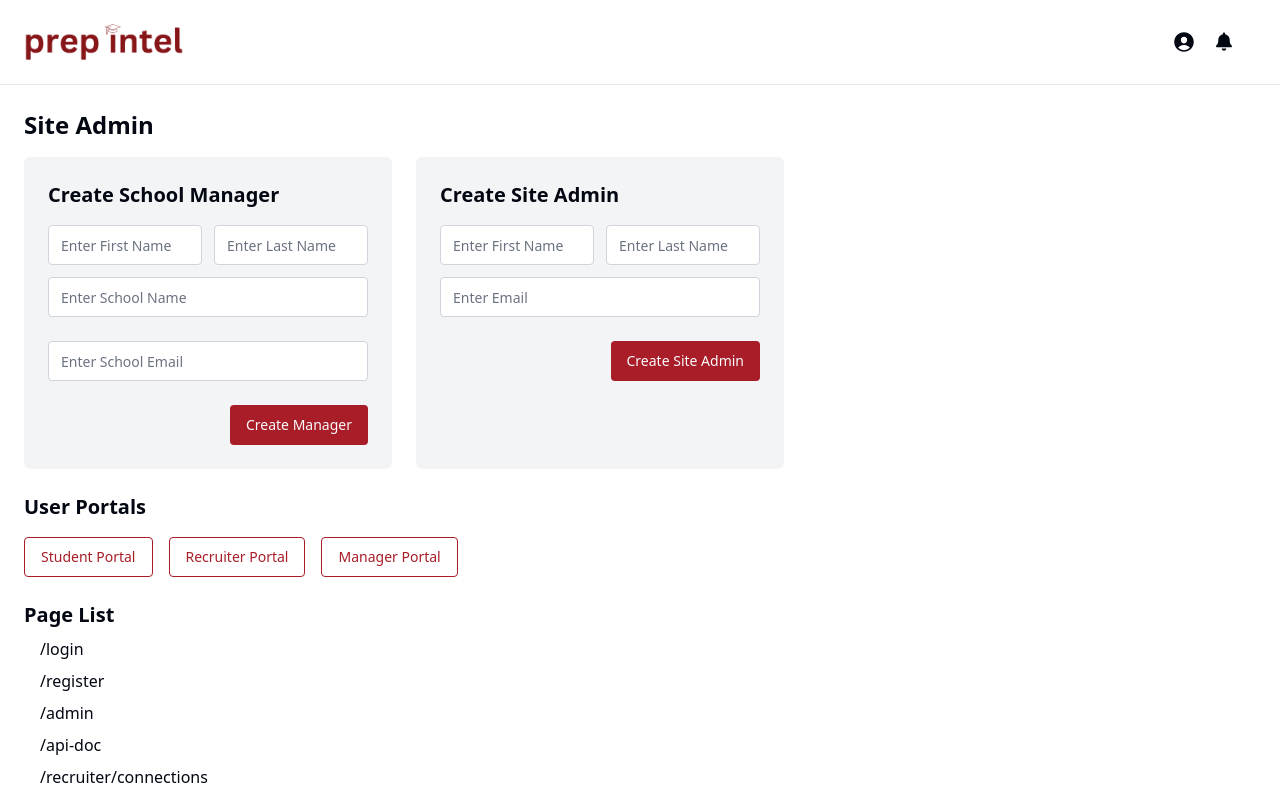
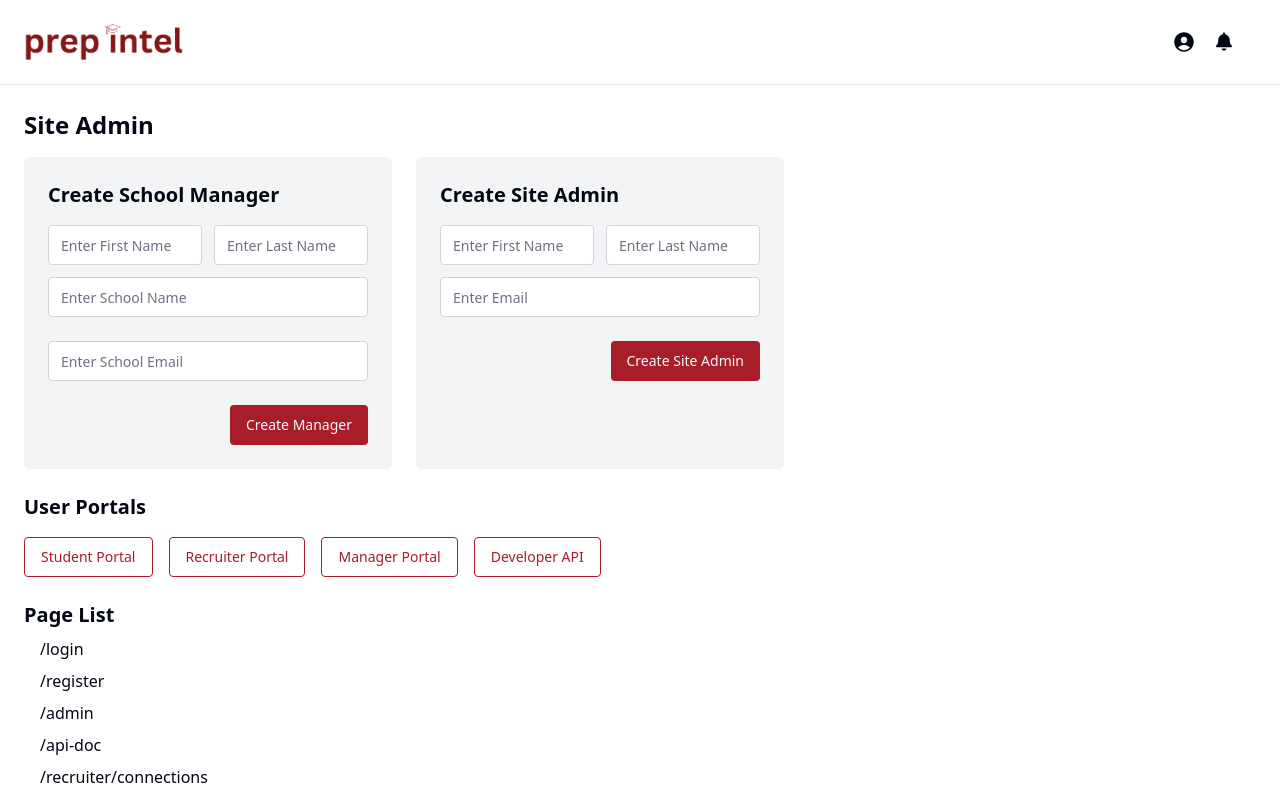
Before and after one commit to Idea2ImpactTechSolutions/prep-intel, a Next.js app: page /admin in a window 1280 px wide. Shown: the top 800 px of the page. Built offline with nearby package versions, Linux system fonts and the light colour scheme.

Commit message:
Add api-docs to admin dashboard

```diff
--- a/app/admin/page.tsx
+++ b/app/admin/page.tsx
@@ -49,6 +49,14 @@ export default function AdminPage() {
           >
             Manager Portal
           </Button>
+          <Button
+            onClick={() => router.push(`/api-doc`)}
+            type="button"
+            variant="outline"
+          >
+            Developer API
+          </Button>
+
         </div>
         <PageList schoolId={defaultSampleSchool} />
       </div>
```
